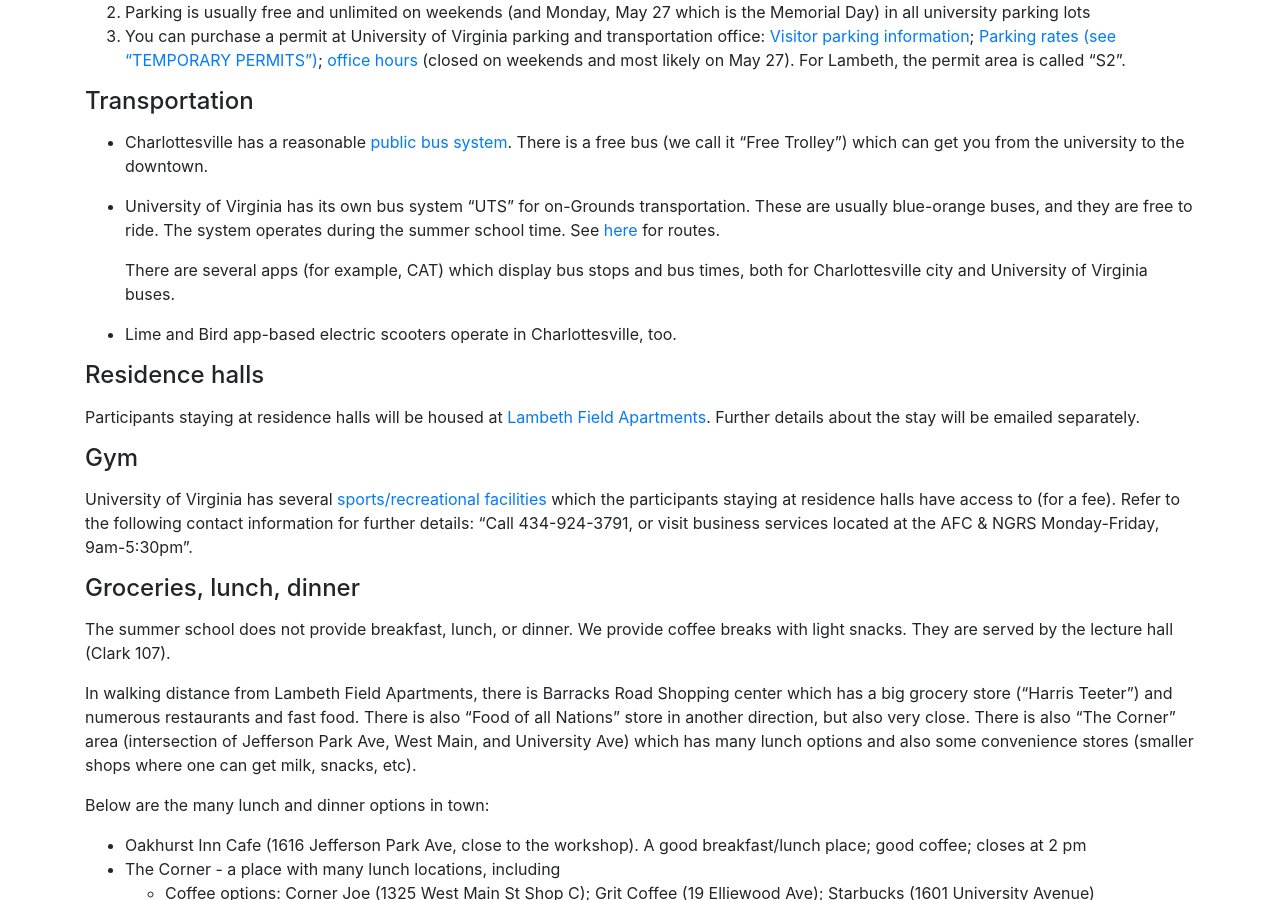
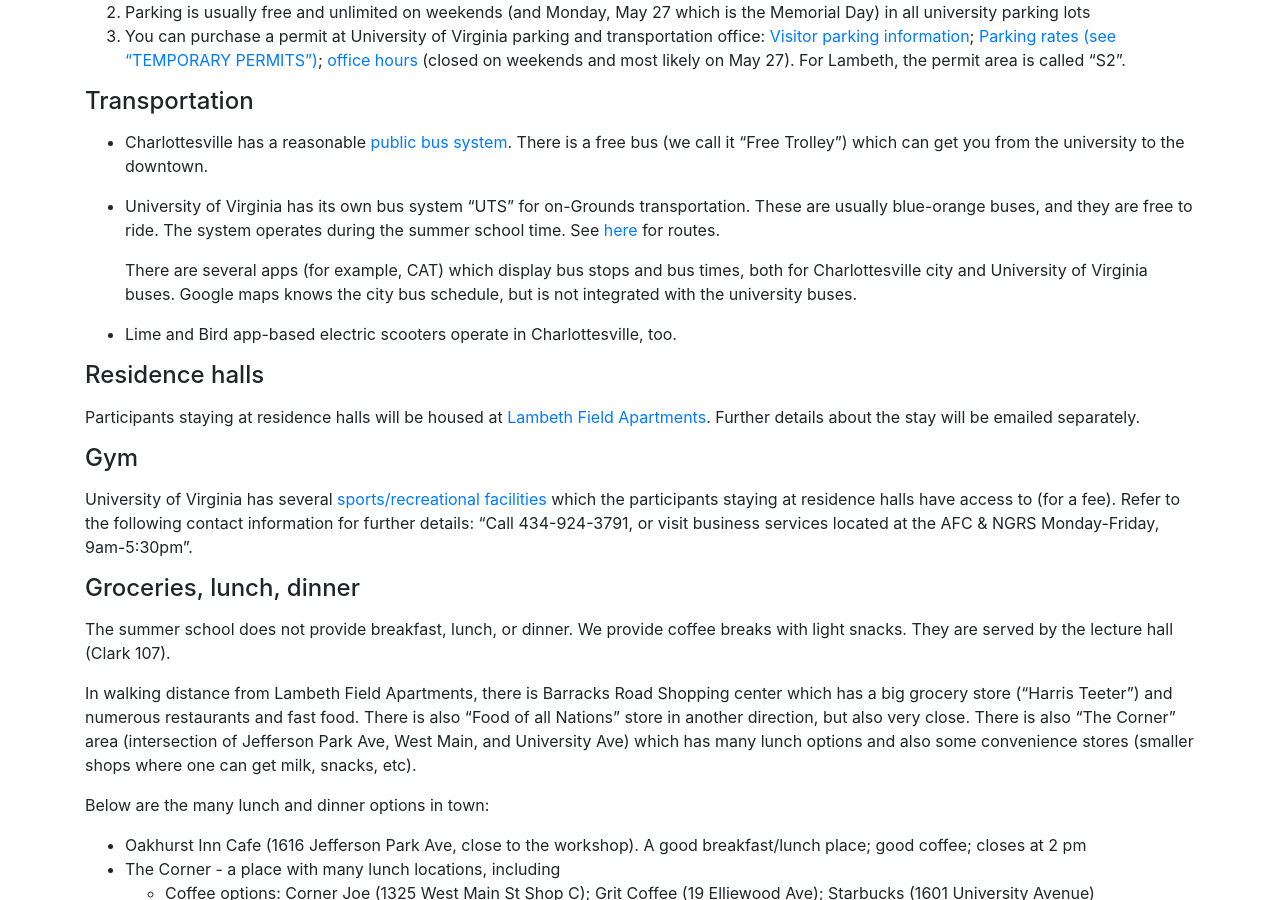
Before and after one commit to int-prob/int-prob-code, a Jekyll site: the page built from vipss2019/travel_local.md, in a window 1280 px wide and 900 px high, scrolled down 911 px. Built offline with Jekyll 4.4.1, drawn with Linux system fonts in a browser that asks for light colours; nearby versions of some CDN libraries.

Commit message:
add info

```diff
--- a/vipss2019/travel_local.md
+++ b/vipss2019/travel_local.md
@@ -46,7 +46,8 @@
 
 	There are several apps (for example, CAT) which display bus stops and
 bus times, both for Charlottesville city and University of Virginia
-buses.
+buses. Google maps knows the city bus schedule, but is not
+integrated with the university buses.
 
 - Lime and Bird app-based electric scooters operate in Charlottesville, too.
 
```
